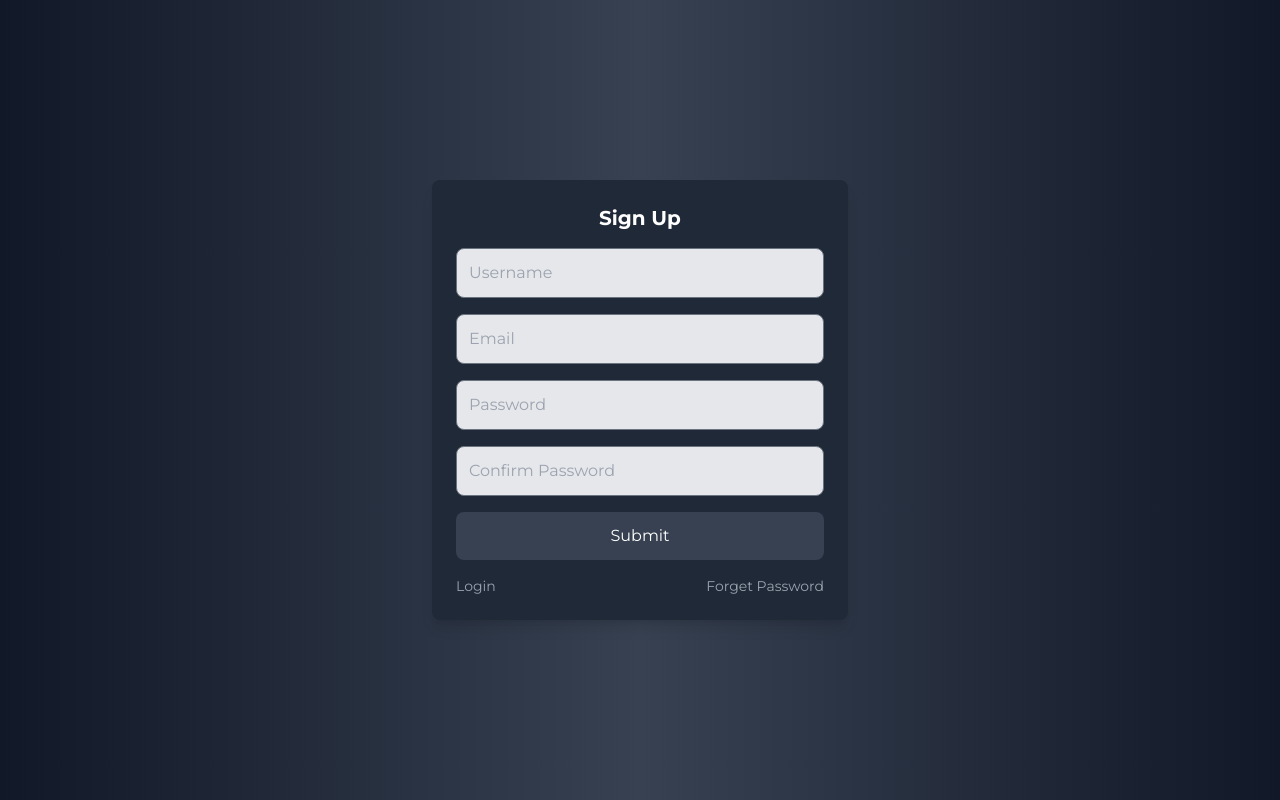
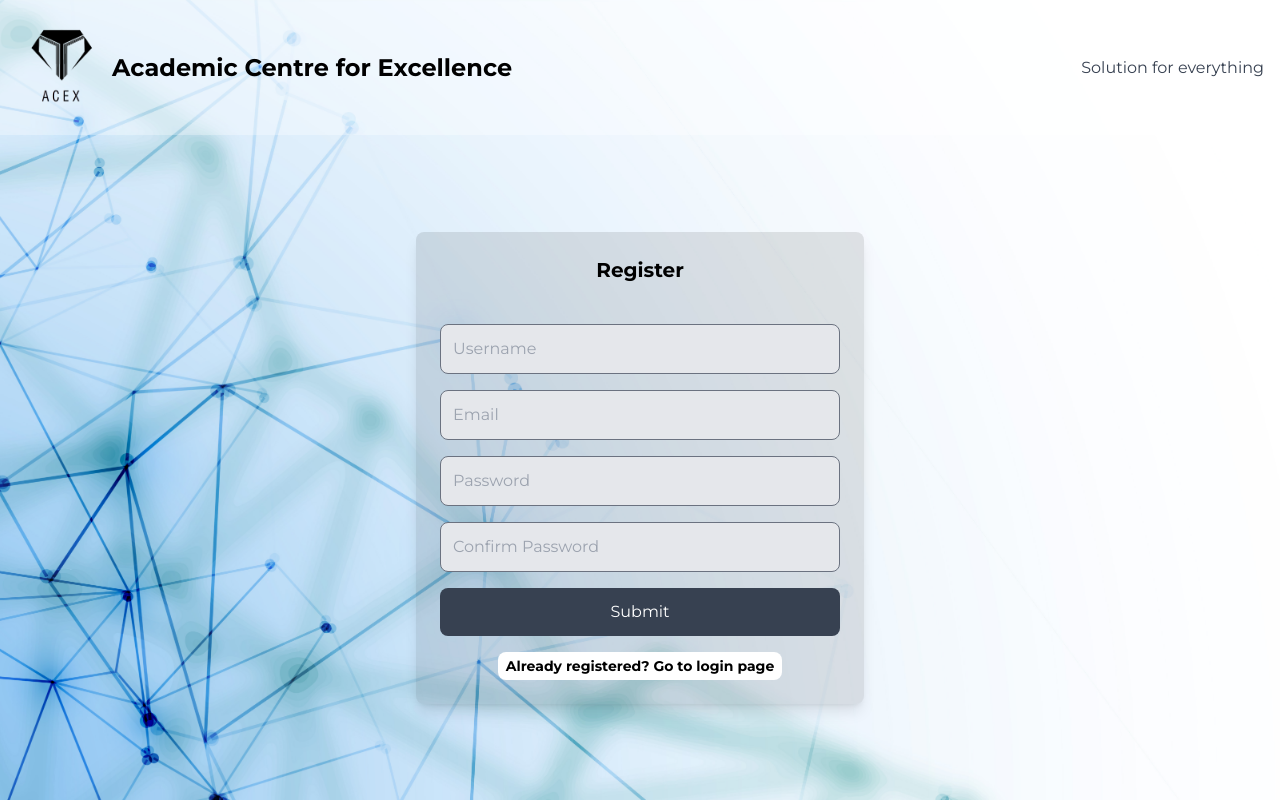
Before and after one commit to hisham-taj/Acex-project, a React (Vite) app: page /admin/signup in a window 1280 px wide. Built offline with nearby package versions, Linux system fonts and the light colour scheme.

Commit message:
set signup and login page

```diff
--- a/src/adminLog/Login.jsx
+++ b/src/adminLog/Login.jsx
@@ -45,6 +45,14 @@ const [password,setPassword]=useState('')
         <div className="mt-4">
           <button className="text-sm text-blue-700 hover:underline">Forgot Password?</button>
         </div>
+        <div className="mt-4 flex justify-between text-sm text-gray-400">
+          <button
+          onClick={() => navigate("/admin/signup")}
+          className="hover:underline font-bold text-black bg-white py-1 px-2 rounded-lg"
+        >
+         New Admin? Register Here
+        </button>
+          </div>
       </div>
     </div>
   );
--- a/src/adminLog/signup.jsx
+++ b/src/adminLog/signup.jsx
@@ -1,36 +1,104 @@
-import React, { useState } from 'react';
-import axios from 'axios';
-import '../App.css';
-import '../index.css';
+import React, { useState } from "react";
+import axios from "axios";
+import "../App.css";
+import "../index.css";
+import { useNavigate } from "react-router-dom";
+
 
 function SignUp() {
-  const [userName, setUserName] = useState('');
-  const [email, setEmail] = useState('');
-  const [password, setPassword] = useState('');
-  const [confirmPassword, setCPassword] = useState('');
-  const [error, setError] = useState('');
+
+  const navigate = useNavigate();
+  const [userName, setUserName] = useState("");
+  const [email, setEmail] = useState("");
+  const [password, setPassword] = useState("");
+  const [confirmPassword, setCPassword] = useState("");
+  const [error, setError] = useState("");
+
+  const validateForm = () => {
+    if (!userName) {
+      console.log("usrnm");
+
+      setError("Username is required");
+      return false;
+    }
+    if (userName.length < 3) {
+      setError("Username must be at least 3 characters");
+      return false;
+    }
+    if (!email) {
+      setError("Email is required");
+      return false;
+    }
+    const emailRegex = /^[^\s@]+@[^\s@]+\.[^\s@]+$/;
+    if (!emailRegex.test(email)) {
+      setError("Invalid email format");
+      return false;
+    }
+    if (!password) {
+      setError("Password is required");
+      return false;
+    }
+    if (password.length < 6) {
+      setError("Password must be at least 6 characters");
+      return false;
+    }
+    if (password !== confirmPassword) {
+      setError("Passwords do not match");
+      return false;
+    }
+    setError("");
+    return true;
+  };
 
   const handleSignup = (e) => {
     e.preventDefault();
     const Data = { userName, email, password, confirmPassword };
 
-    axios.post('http://localhost:9990/signup', Data)
-      .then(res => {
+    axios
+      .post("http://localhost:3000/admin/signup", Data)
+      .then((res) => {
         console.log("Success:", res.data);
+        setError("");
       })
-      .catch(err => {
+      .catch((err) => {
         console.error("Error:", err);
+        if (err.response && err.response.data) {
+          setError(err.response.data.message || "An error occurred");
+        } else {
+          setError("Network error, please try again later.");
+        }
       });
   };
 
   return (
+    <div className=" w-full h-screen bg-cover bg-center  bg-[url('/images/17973908.jpg')] flex flex-col">
+      {/* Transparent box at the top for logo and text */}
+      <div className=" w-full bg-white bg-opacity-30 p-4 flex items-center justify-between">
+        <div className="flex items-center">
+          <img
+            src="/images/acex_logo_full-removebg-preview.png"
+            alt="Logo"
+            className=" w-24 "
+          />
+          <h1 className="text-2xl max-md:text-lg font-bold text-black">
+            Academic Centre for Excellence
+          </h1>
+        </div>
+        <div>
+          <p className="text-gray-700 max-md:text-sm">
+            Solution for everything
+          </p>
+        </div>
+      </div>
 
-    <div className="flex items-center justify-center min-h-screen bg-gradient-to-r from-gray-900 via-gray-700 to-gray-900 p-4">
-    <div className="w-full sm:w-2/3 md:w-1/2 lg:w-1/3 xl:w-1/4 2xl:w-1/5 bg-gray-800 p-6 rounded-lg shadow-lg">
-      <h1 className="text-xl font-semibold text-center text-white mb-4">Sign Up</h1>
-      {error && <div className="text-red-500 text-center mb-4">{error}</div>}
-
+      <div className=" w-full h-full flex justify-center overflow-hidden items-center">
+        <div className="w-full  max-w-md max-md:w-[70%] max-md:h-[80%]  bg-opacity-10 bg-[#000000] flex items-center justify-center flex-col p-6 rounded-lg shadow-lg">
+          {error && (
+            <div className="text-red-500 text-center mb-4">{error}</div>
+          )}
           <form onSubmit={handleSignup} className="space-y-4">
+            {" "}
+            <h1 className="text-center text-xl font-bold mb-6">Register</h1>
             <input
               type="text"
               name="userName"
@@ -59,20 +127,26 @@ function SignUp() {
               className="w-full p-3 rounded-lg bg-gray-200 border border-gray-500 focus:outline-none focus:ring-2 focus:ring-gray-500"
               onChange={(e) => setCPassword(e.target.value)}
             />
-        <button className="w-full py-3 bg-gray-700 text-white rounded-lg hover:bg-gray-600 transition-all" type="submit">
+            <button
+              className="w-full py-3 bg-gray-700 text-white rounded-lg hover:bg-gray-600 transition-all"
+              type="submit"
+            >
               Submit
             </button>
           </form>
 
           <div className="mt-4 flex justify-between text-sm text-gray-400">
-        <button className="hover:underline">Login</button>
-        <button className="hover:underline">Forget Password</button>
+          <button
+          onClick={() => navigate("/admin/login")}
+          className="hover:underline font-bold text-black bg-white py-1 px-2 rounded-lg"
+        >
+          Already registered? Go to login page
+        </button>
           </div>
         </div>
       </div>
-
+    </div>
   );
 }
 
-
 export default SignUp;
```
Also changed, not shown: public/images/17973908.jpg (added), public/images/3409297.jpg (added). Lines whose indentation alone changed are shown as unchanged.
